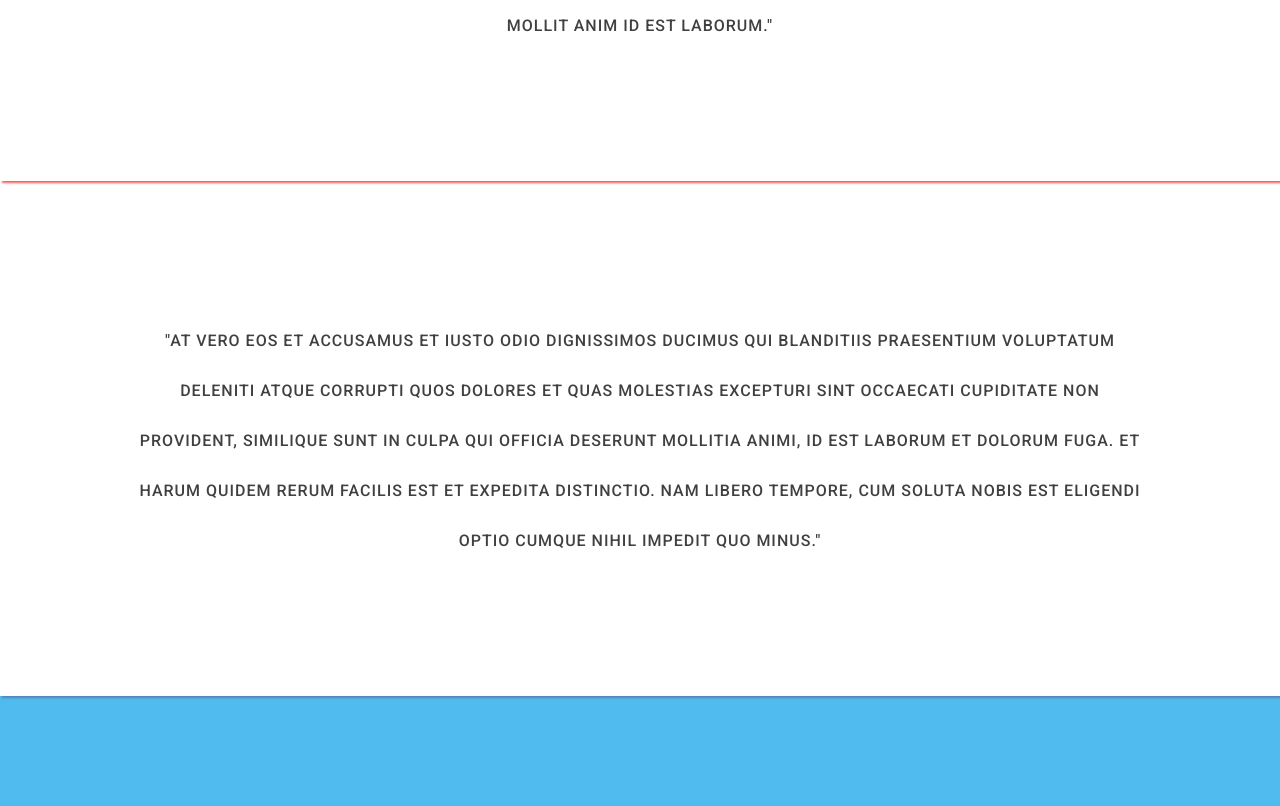
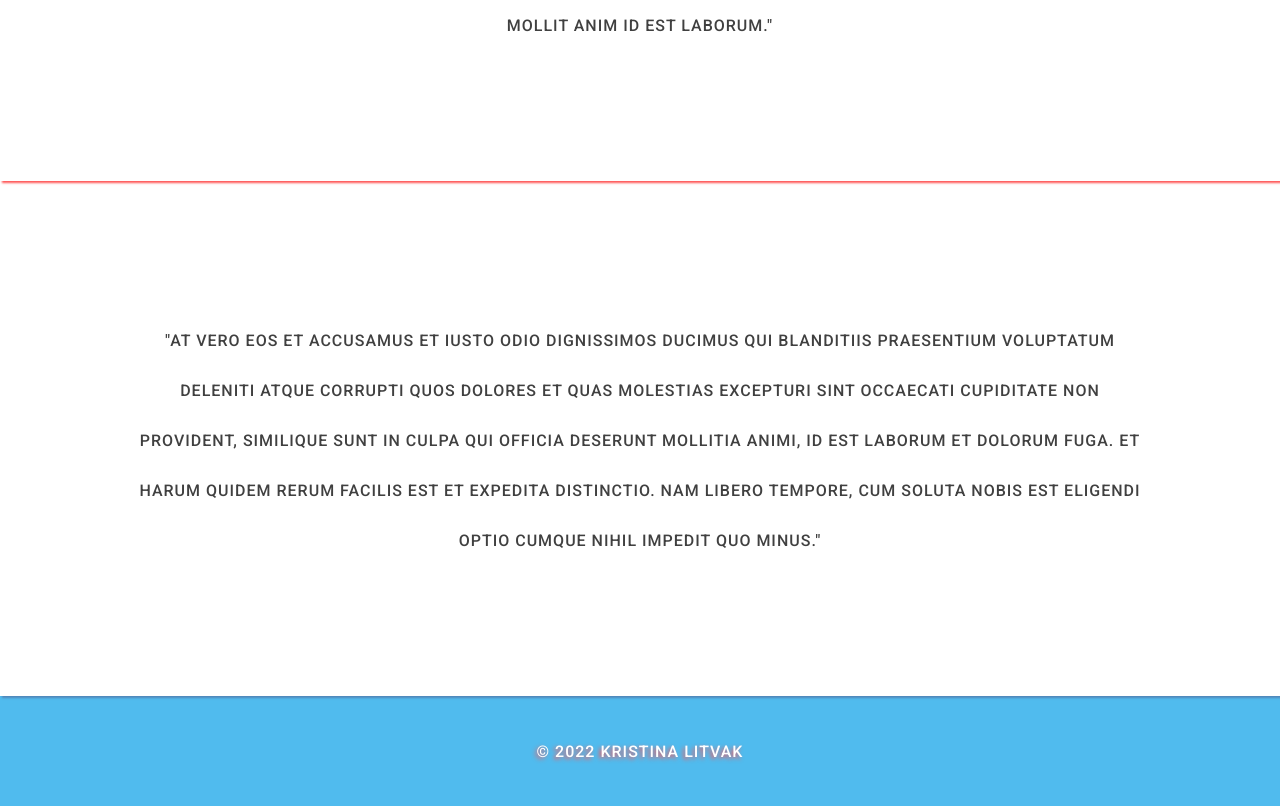
Before and after one commit to kristinalitvak/whatsInMyFood, a plain HTML site: page index.html in a window 1280 px wide. Shown: the part 1184-1990 px from the top of the page. Drawn offline with Linux system fonts and the light colour scheme.

Commit message:
Update index.html

```diff
--- a/index.html
+++ b/index.html
@@ -41,7 +41,7 @@
     </div>
     <div class="bottom-container" id="contribute">"At vero eos et accusamus et iusto odio dignissimos ducimus qui blanditiis praesentium voluptatum deleniti atque corrupti quos dolores et quas molestias excepturi sint occaecati cupiditate non provident, similique sunt in culpa qui officia deserunt mollitia animi, id est laborum et dolorum fuga. Et harum quidem rerum facilis est et expedita distinctio. Nam libero tempore, cum soluta nobis est eligendi optio cumque nihil impedit quo minus."
     </div>
-    <footer></footer>
+    <footer>© 2022 Kristina Litvak</footer>
     <script src="app.js"></script>
 </body>
 </html>
```
